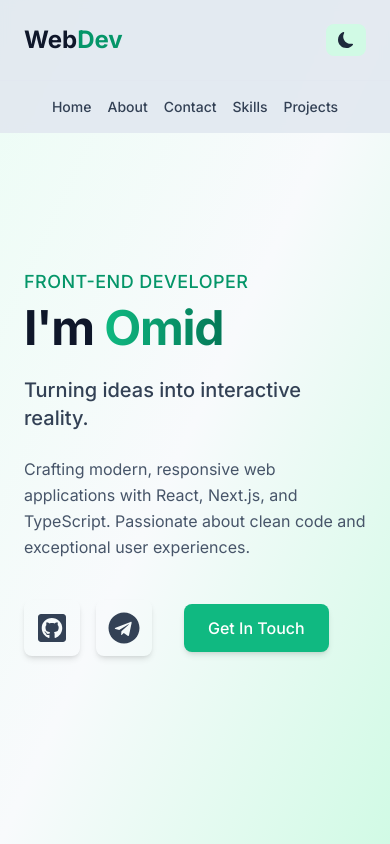
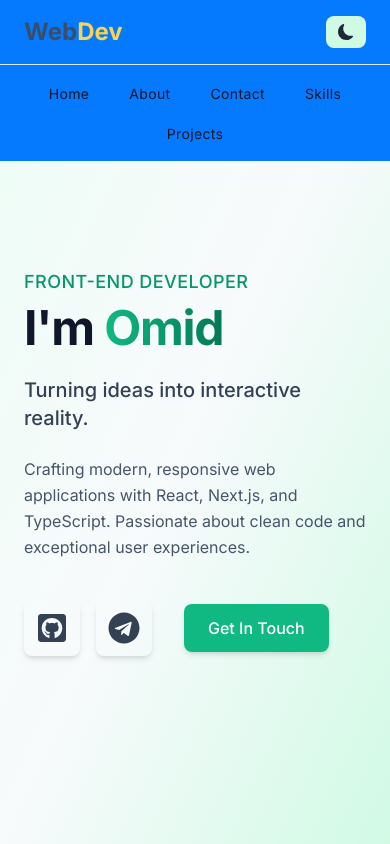
Before and after one commit to omidsdgi/my-portfolio, a Next.js app: page / in a window 390 px wide. Shown: the top 844 px of the page. Built offline with nearby package versions, Linux system fonts and the light colour scheme.

Commit message:
refactor(ui): update Navbar for DaisyUI theme and responsive menu

```diff
--- a/src/components/Navbar.tsx
+++ b/src/components/Navbar.tsx
@@ -1,73 +1,67 @@
-import React, { useEffect, useState } from "react";
 import Link from "next/link";
-import { links } from "@/data/Data";
-import { BsFillMoonFill, BsFillSunFill } from "react-icons/bs";
+import React, { useState, useEffect } from "react";
+import { BsFillSunFill, BsFillMoonFill } from "react-icons/bs";
+import NavLinks from "./NavLinks";
 import {useAppContext} from "@/contexts/GlobalContext";
 
-// تابع اسکرول نرم برای لینک‌های داخلی
-const handleSmoothScroll = (e: React.MouseEvent<HTMLAnchorElement>, targetId: string) => {
+const Navbar = () => {
+    const { theme, toggleTheme } = useAppContext();
+    const [isScrolled, setIsScrolled] = useState(false);
+
+    // تغییر استایل نوبار هنگام اسکرول
+    useEffect(() => {
+        const handleScroll = () => setIsScrolled(window.scrollY > 20);
+        window.addEventListener("scroll", handleScroll);
+        return () => window.removeEventListener("scroll", handleScroll);
+    }, []);
+
+    // تابع اسکرول نرم برای لینک‌های داخلی موبایل
+    const handleSmoothScroll = (
+        e: React.MouseEvent<HTMLAnchorElement>,
+        targetId: string
+    ) => {
         if (targetId.startsWith("#")) {
             e.preventDefault();
             const element = document.querySelector(targetId);
             if (element) {
                 window.scrollTo({
-                top: (element as HTMLElement).offsetTop - 80, // فاصله از نوبار
+                    top: (element as HTMLElement).offsetTop - 80,
                     behavior: "smooth",
                 });
             }
         }
     };
 
-const Navbar = () => {
-    const { theme, toggleTheme } = useAppContext(); // فقط theme استفاده می‌شود
-    const [isScrolled, setIsScrolled] = useState(false);
-
-    // کنترل تغییر رنگ نوبار هنگام اسکرول
-    useEffect(() => {
-        const handleScroll = () => {
-            setIsScrolled(window.scrollY > 20);
-        };
-        window.addEventListener("scroll", handleScroll);
-        return () => window.removeEventListener("scroll", handleScroll);
-    }, []);
-
     return (
         <nav
-            className={`fixed top-0 left-0 right-0 z-50 transition-all duration-300
-       ${isScrolled
-                ? 'bg-slate-300/95 dark:bg-slate-800/95 backdrop-blur-md shadow-md'
-                : 'bg-slate-200/90 dark:bg-slate-800/90 backdrop-blur-sm'
-            }
-`}
+            className={`fixed top-0 left-0 right-0 z-50 transition-all duration-300 ${
+                isScrolled
+                    ? "bg-primary backdrop-blur-md shadow-md"
+                    : "bg-primary backdrop-blur-sm"
+            }`}
         >
-            <div className="align-element">
-                <div className="flex items-center justify-between h-20">
+            <div className="navbar align-element">
                 {/* Logo */}
+                <div className="navbar-start">
                     <Link href="/" className="flex items-center gap-2 group">
                         <h2 className="text-2xl md:text-3xl font-bold font-display">
-              <span className="text-slate-900 dark:text-slate-50 group-hover:text-emerald-600 dark:group-hover:text-emerald-400 transition-colors">
+              <span className="text-base-content group-hover:text-primary transition-colors">
                 Web
               </span>
-                            <span className="text-emerald-600 dark:text-emerald-400">Dev</span>
+                            <span className="text-amber-300">Dev</span>
                         </h2>
                     </Link>
+                </div>
 
-                    {/* Navigation Links */}
-                    <div className="hidden md:flex items-center gap-8">
-                        {links.map((item) => (
-                            <Link
-                                key={item.id}
-                                href={item.href}
-                                onClick={(e) => handleSmoothScroll(e, item.href)}
-                                className="nav-link capitalize text-base tracking-wide relative group"
-                            >
-                                {item.text}
-                                <span className="absolute -bottom-1 left-0 w-0 h-0.5 bg-emerald-500 transition-all duration-300 group-hover:w-full" />
-                            </Link>
-                        ))}
+                {/* Desktop Nav Links */}
+                <div className="navbar-center">
+                    <ul className=" hidden md:flex flex-wrap items-center xl:gap-8 ">
+                        <NavLinks  onSmoothScroll={handleSmoothScroll}/>
+                    </ul>
                 </div>
 
                 {/* Theme Toggle */}
+                <div className="navbar-end">
                     <button
                         onClick={toggleTheme}
                         className="flex items-center gap-x-2 px-3 py-2 rounded-lg bg-emerald-100 dark:bg-slate-700 text-slate-800 dark:text-slate-200 hover:scale-105 transition-all duration-200"
@@ -81,19 +75,10 @@ const Navbar = () => {
                 </div>
             </div>
 
-            {/* Mobile Navigation */}
-            <div className="md:hidden border-t border-slate-200 dark:border-slate-700">
-                <div className="align-element py-4 flex flex-wrap gap-4 justify-center">
-                    {links.map((item) => (
-                        <Link
-                            key={item.id}
-                            href={item.href}
-                            onClick={(e) => handleSmoothScroll(e, item.href)}
-                            className="nav-link capitalize text-sm"
-                        >
-                            {item.text}
-                        </Link>
-                    ))}
+            {/* Mobile Navigation (expanded below navbar) */}
+            <div className="md:hidden navbar-center border-t border-base-300  ">
+                <div className="align-element py-4 flex flex-wrap gap-4 justify-center ">
+                       <NavLinks  onSmoothScroll={handleSmoothScroll}/>
                 </div>
             </div>
         </nav>
```
Lines whose indentation alone changed are shown as unchanged.
